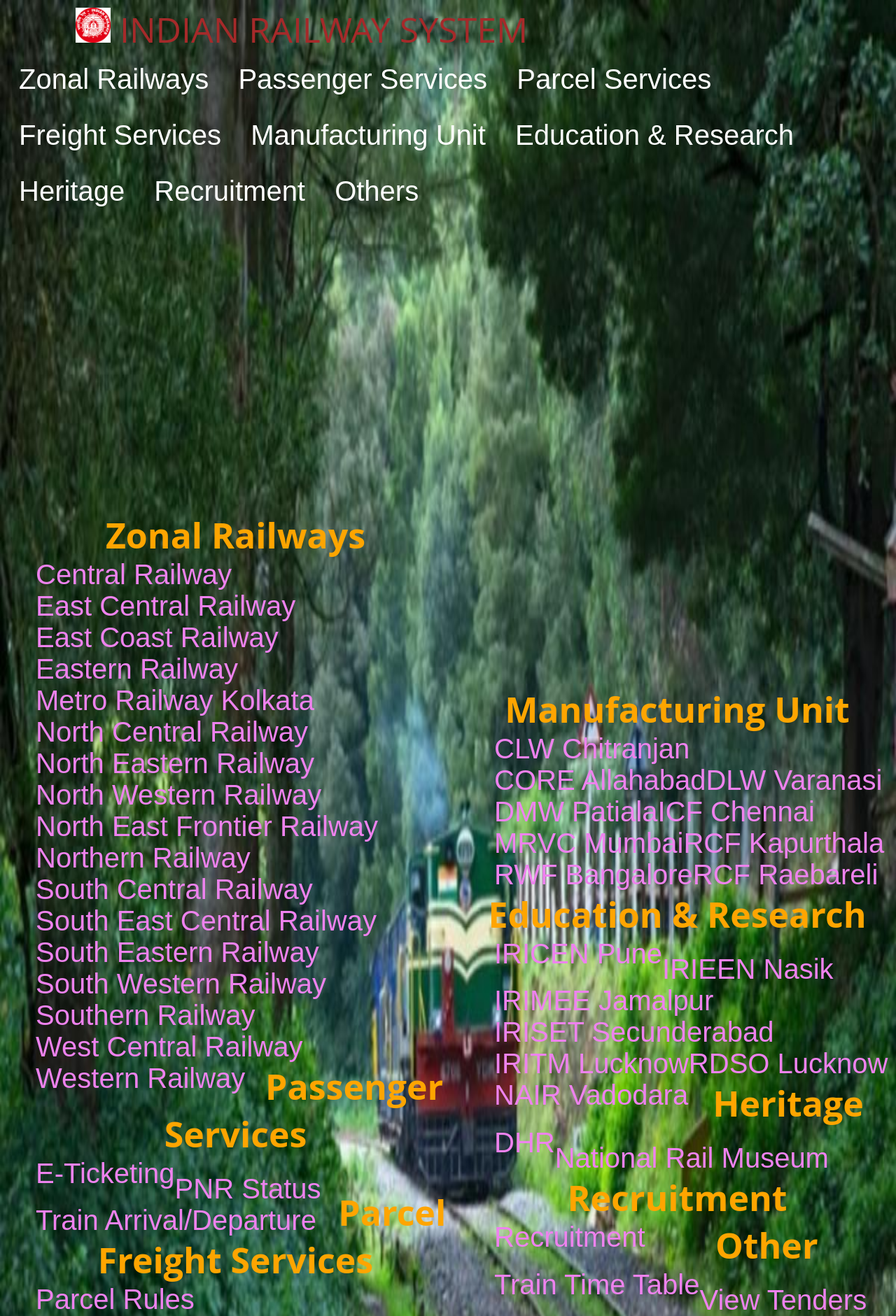
After one commit to ssumeer/Django, a Django app: template Educationaldemowebsite-reemuss/web/templates/web/sitemap.html in a window 1280 px wide. The commit adds this page. Shown: the top 1881 px of the page at 70% size. Run offline with Django 3.2, Linux system fonts and the light colour scheme; the template is opened without the code that fills it, so the values that code supplies are empty.

Commit message:
Freshup IRS

```diff
--- a/Educationaldemowebsite-reemuss/web/models.py
+++ b/Educationaldemowebsite-reemuss/web/models.py
@@ -3,10 +3,6 @@
 # Create your models here.
 
 class Member(models.Model):
-    firstname=models.CharField(max_length=30)
-    lastname=models.CharField(max_length=30)
-    username=models.CharField(max_length=30)
-    password=models.CharField(max_length=12)
 
 
     def __str__(self):
--- a/Educationaldemowebsite-reemuss/web/static/web/css/style.css
+++ b/Educationaldemowebsite-reemuss/web/static/web/css/style.css
@@ -1,3 +1,4 @@
+<<<<<<< HEAD:Educationaldemowebsite-reemuss/web/static/web/css/style.css
 @import url('https://fonts.googleapis.com/css?family=Montserrat:500&display=swap');
 @import url('https://fonts.googleapis.com/css?family=Dancing+Script&display=swap');
 @import url('https://fonts.googleapis.com/css?family=Open+Sans&display=swap');
@@ -835,3 +836,271 @@
 		width: 100%;
 	}
 }
+=======
+@import url('https://fonts.googleapis.com/css?family=Montserrat:500&display=swap');
+@import url('https://fonts.googleapis.com/css?family=Dancing+Script&display=swap');
+@import url('https://fonts.googleapis.com/css?family=Open+Sans&display=swap');
+<meta name="viewport" content="width=device-width, initial-scale=1">
+
+html {
+	scroll-behavior: smooth;
+}
+body {
+	background: white;
+	font-family: 'Open Sans', sans-serif;
+}
+
+header {
+	/*height: 90vh;*/
+	/* background: #000; */
+}
+/*FOOTER*/
+
+ul, #myUL {
+  list-style-type: none;
+}
+
+#myUL {
+  margin: 0;
+  padding: 0;
+}
+
+.caret {
+  cursor: pointer;
+  -webkit-user-select: none; /* Safari 3.1+ */
+  -moz-user-select: none; /* Firefox 2+ */
+  -ms-user-select: none; /* IE 10+ */
+  user-select: none;
+}
+
+.caret::before {
+  content: "\25B6";
+  color: black;
+  display: inline-block;
+  margin-right: 6px;
+}
+
+.caret-down::before {
+  -ms-transform: rotate(90deg); /* IE 9 */
+  -webkit-transform: rotate(90deg); /* Safari */'
+  transform: rotate(90deg);
+}
+
+.nested {
+  display: none;
+}
+
+.active {
+  display: block;
+}
+
+.dropbtn {
+  background-color: grey;
+  color: white;
+  padding: 25px;
+  font-size: 16px;
+  border: none;
+}
+
+.dropdown {
+  position: relative;
+  display: inline-block;
+}
+
+.dropdown-content {
+  display: none;
+  position: absolute;
+  background-color: grey;
+  min-width: 160px;
+  box-shadow: 0px 8px 16px 0px rgba(0,0,0,0.2);
+  z-index: 1;
+}
+
+.dropdown-content a {
+  color: black;
+  padding: 12px 16px;
+  text-decoration: none;
+  display: block;
+}
+
+.dropdown-content a:hover {background-color: #ddd;}
+
+.dropdown:hover .dropdown-content {display: block;}
+
+.dropdown:hover .dropbtn {background-color: grey;}
+body {
+  background-color: lightgrey;
+}
+body {
+  background-image: url("{% static 'web/images/railway.jpg' %}");
+}
+
+footer {
+	color: white;
+	background: transparent;
+	padding: 4px 0;
+}
+footer .footer-container {
+	max-width: 1px;
+	margin: 1px;
+	padding: 0 20px;
+	display: flex;
+	justify-content: space-between;
+	align-items: center;
+	flex-wrap: wrap-reverse;
+}
+footer .social-media img{
+	width: 22px;
+}
+footer .logo {
+	width: 180px;
+	color: #fff;
+}
+footer .social-media a{
+	margin-right: 10px;
+	font-size: 22px;
+	text-decoration: none;
+}
+footer .right-col h1{
+	font-size: 26px;
+}
+footer .border{
+	width: 1px;
+	height: 4px;
+	background: linear-gradient(to right, #FA4B37, #DF2771);
+	margin: 2px;
+}
+footer .newsletter-form {
+	display: flex;
+	justify-content: center;
+	align-items: center;
+	flex-wrap: wrap;
+}
+footer input::placeholder {
+  color: white !important;
+}
+footer .txtb {
+	flex: 1;
+	padding: 18px 40px;
+	font-size: 16px;
+	background: #343A40;
+	border: none;
+	font-weight: 700;
+	outline: none;
+	border-radius: 5px;
+	min-width: 260px;
+	margin-top: 20px;
+	color: white;
+}
+footer .btn {
+	margin-top: 20px;
+	padding: 18px 40px;
+	font-size: 16px;
+	color: #f1f1f1;
+	background: linear-gradient(to right, #FA4B37, #DF2771);
+	border: none;
+	font-weight: 700;
+	outline: none;
+	border-radius: 5px;
+	margin-left: 20px;
+	cursor: pointer;
+	transition: opacity .3s linear;
+}
+footer .btn:hover {
+	opacity: .7;
+}
+
+
+@import url('https://fonts.googleapis.com/css?family=Montserrat:500&display=swap');
+@import url('https://fonts.googleapis.com/css?family=Dancing+Script&display=swap');
+@import url('https://fonts.googleapis.com/css?family=Open+Sans&display=swap');
+html {
+	scroll-behavior: smooth;
+}
+body {
+	background: white;
+	font-family: 'Open Sans', sans-serif;
+}
+
+header {
+	/*height: 90vh;*/
+	/* background: #000; */
+}
+/*FOOTER*/
+footer {
+	color: white;
+	background: transparent;
+	padding: 1px 0;
+}
+footer .footer-container {
+	max-width: 1px;
+	margin: 1px;
+	padding: 0 20px;
+	display: flex;
+	justify-content: space-between;
+	align-items: center;
+	flex-wrap: wrap-reverse;
+}
+footer .social-media img{
+	width: 22px;
+}
+footer .logo {
+	width: 180px;
+	color: #fff;
+}
+footer .social-media a{
+	margin-right: 10px;
+	font-size: 22px;
+	text-decoration: none;
+}
+footer .right-col h1{
+	font-size: 26px;
+}
+footer .border{
+	width: 1px;
+	height: 4px;
+	background: linear-gradient(to right, #FA4B37, #DF2771);
+	margin: 2px;
+}
+footer .newsletter-form {
+	display: flex;
+	justify-content: center;
+	align-items: center;
+	flex-wrap: wrap;
+}
+footer input::placeholder {
+  color: white !important;
+}
+footer .txtb {
+	flex: 1;
+	padding: 18px 40px;
+	font-size: 16px;
+	background: #343A40;
+	border: none;
+	font-weight: 700;
+	outline: none;
+	border-radius: 5px;
+	min-width: 260px;
+	margin-top: 20px;
+	color: white;
+}
+footer .btn {
+	margin-top: 20px;
+	padding: 18px 40px;
+	font-size: 16px;
+	color: #f1f1f1;
+	background: linear-gradient(to right, #FA4B37, #DF2771);
+	border: none;
+	font-weight: 700;
+	outline: none;
+	border-radius: 5px;
+	margin-left: 20px;
+	cursor: pointer;
+	transition: opacity .3s linear;
+}
+footer .btn:hover {
+	opacity: .7;
+}
+
+
+>>>>>>> 0845f32 (Freshup IRS):web/static/web/css/style.css
--- /dev/null
+++ b/Educationaldemowebsite-reemuss/web/templates/web/sitemap.html
@@ -0,0 +1,402 @@
+<html>
+<head>
+ {% load static %}
+	<link rel="shortcut icon" type="png" href="{% static 'web/images/logo.jpeg' %}">
+	<meta charset="utf-8">
+	<meta http-equiv="X-UA-Comaptible" content="IE=edge">
+	<title>INDIAN RAILWAY SYSTEM</title>
+	<meta name="desciption" content="">
+	<meta name="viewport" content="width=device-width, initial-scale=1">
+
+	<link rel="stylesheet" type="text/css" href="{% static 'web/css/style.css' %}">
+
+  <style>
+  * {box-sizing: border-box;}
+html {
+  height: 100% 100%;
+  width: 100% 100%;
+
+}
+ul, #myUL {
+  list-style-type: none;
+}
+dt {
+  display: block;
+  font-size:50px;
+  color:orange;
+}
+
+a {
+
+  font-size:40px;
+  color:violet;
+}
+#myUL {
+  margin: 0;
+  padding: 0;
+}
+
+.caret {
+  cursor: pointer;
+  -webkit-user-select: none; /* Safari 3.1+ */
+  -moz-user-select: none; /* Firefox 2+ */
+  -ms-user-select: none; /* IE 10+ */
+  user-select: none;
+}
+
+.caret::before {
+  content: "\25B6";
+  color: black;
+  display: inline-block;
+  margin-right: 6px;
+}
+
+.caret-down::before {
+  -ms-transform: rotate(90deg); /* IE 9 */
+  -webkit-transform: rotate(90deg); /* Safari */'
+  transform: rotate(90deg);
+}
+
+.nested {
+  display: none;
+}
+
+.active {
+  display: block;
+}
+
+.dropbtn {
+  background-color: transparent;
+  color: white;
+  padding: 1px;
+  font-size: 1px;
+
+      opacity: 100;
+
+  border: 2px solid transparent;
+}
+
+.dropbtn a {
+  color: white;
+  padding: 12px 16px;
+  text-decoration: none;
+  display: block;
+}
+
+.dropbtn a:hover {background-color: black;}
+
+.dropdown {
+    background-color: transparent;
+    color: white;
+  position: relative;
+  display: inline-block;
+        opacity: 1;
+}
+
+.dropdown-content {
+  display: none;
+  position: absolute;
+  background-color: transparent;
+  min-width: 160px;
+  box-shadow: 0px 8px 16px 0px rgba(0,0,0,0.2);
+  z-index: 1;
+}
+
+.dropdown-content a {
+  color: white;
+  padding: 12px 16px;
+  text-decoration: none;
+  display: block;
+}
+
+.dropdown-content a:hover {background-color: black;}
+
+.dropdown:hover .dropdown-content {display: block;}
+
+.dropdown:hover .dropbtn {background-color: transparent;}
+
+body {
+  background-image: url("{% static 'web/images/railway.jpg' %}");
+  background-repeat: no-repeat;
+   background-position: center center;
+     background-size: 100% 100%;
+}
+
+header{
+height: 100% 100%;
+  width: 100% 100%;
+background-colour: transparent;
+}
+
+
+
+
+
+table, th, td {
+  border:1px solid black;
+  border-style: none;
+}
+</style>
+
+
+<script type="text/javascript" src="{% static 'web/script.js' %}""></script>
+
+	<script>
+		$(window).on('scroll', function(){
+  			if($(window).scrollTop()){
+  			  $('nav').addClass('black');
+ 			 }else {
+ 		   $('nav').removeClass('black');
+ 		 }
+		})
+	</script>
+	<meta name="viewport" content="width=device-width, initial-scale=1">
+
+</head>
+<body>
+
+
+
+
+<header>
+ <left style="font-size: 50px; color:brown;padding: 100px"><img src="{% static 'web/images/logo2.png' %}" width="50" height="50"> INDIAN RAILWAY SYSTEM</left>
+     <br>
+
+<div class="dropdown">
+  <button class="dropbtn "><a href="">Zonal Railways</a></button>
+  <div class="dropdown-content">
+    <a href="http://www.cr.indianrailways.gov.in/">Central Railway</a>
+    <a href="http://www.ecr.indianrailways.gov.in/">East Central Railway</a>
+    <a href="http://www.eastcoastrail.indianrailways.gov.in/">East Coast Railway</a>
+    <a href="http://www.er.indianrailways.gov.in/">Eastern Railway</a>
+
+    <a href="http://www.mtp.indianrailways.gov.in/">Metro Railway Kolkata</a>
+    <a href="http://www.ncr.indianrailways.gov.in/">North Central Railway</a>
+    <a href="http://www.ner.indianrailways.gov.in/">North Eastern Railway</a>
+    <a href="http://www.nwr.indianrailways.gov.in/">North Western Railway</a>
+    <a href="http://www.nfr.indianrailways.gov.in/">North East Frontier Railway</a>
+    <a href="http://www.nr.indianrailways.gov.in/">Northern Railway</a>
+    <a href="http://www.scr.indianrailways.gov.in/" >South Central Railway</a>
+    <a href="http://www.secr.indianrailways.gov.in/">South East Central Railway</a>
+    <a href="http://www.ser.indianrailways.gov.in/" >South Eastern Railway</a>
+    <a href="http://www.swr.indianrailways.gov.in/" >South Western Railway</a>
+    <a href="http://www.sr.indianrailways.gov.in/"> Southern Railway</a>
+    <a href="http://www.wcr.indianrailways.gov.in/">West Central Railway</a>
+    <a href="http://www.wr.indianrailways.gov.in/">Western Railway</a>
+      </div>
+</div>
+
+<div class="dropdown">
+<button class="dropbtn "><a href="">Passenger Services</a></button>
+  <div class="dropdown-content">
+
+  <a href="http://www.irctc.co.in/">E-Ticketing</a>
+    <a href="http://www.indianrail.gov.in/pnr_Enq.html" >PNR Status</a>
+    <a href="http://www.trainenquiry.com/" >Train Arrival/Departure</a>
+     <a href="http://www.ecatering.irctc.co.in/eCatering/" >E-Catering</a>
+      <a href="http://www.irctctourism.com/cgi-bin/rr.dll/irctc/services/rrhome.do/" >Retiring Room</a>
+  </div>
+</div>
+<div class="dropdown">
+<button class="dropbtn "><a href="">Parcel Services</a></button>
+  <div class="dropdown-content">
+    <a href="http://www.indianrailways.gov.in/fois/pms/layout/parcel_rules.seam">Parcel Rules</a>
+    <a href="http://www.indianrailways.gov.in/fois/pms/layout/parcel_freight_calculator.seam">Parcel Charges Calculator</a>
+  <a href="http://www.indianrailways.gov.in/railwayboard/view_section.jsp?lang=0&id=0,6,335">Parcel Rates</a>
+  <a href="http://www.indianrailways.gov.in/fois/pms/layout/wharfage_table.seam">Wharfage Table</a>
+  <a href="http://www.indianrailways.gov.in/fois/pms/layout/forwarding_note.seam">Download Forwarding Note</a>
+  <a href="http://www.indianrailways.gov.in/fois/pms/layout/cabin_layout.seam">Cabin Layout</a>
+
+  </div>
+</div>
+<div class="dropdown">
+<button class="dropbtn "><a href="">Freight Services</a></button>
+  <div class="dropdown-content">
+      <a href="http://www.indianrailways.gov.in/fois/fois/layout/station_search.seam">Stations/Siding Profile</a>
+    <a href="http://www.indianrailways.gov.in/fois/fois/layout/two_point_rakes.seam">Two Point Rakes</a>
+    <a href="http://www.indianrailways.gov.in/fois/fois/layout/track_trace_fnr.seam">Track and Trace(FNR Enquiry)</a>
+    <a href="http://www.indianrailways.gov.in/fois/fois/layout/steel_rack_stations.seam">Steel Rake Stations</a>
+  </div>
+</div>
+<div class="dropdown">
+<button class="dropbtn "><a href="">Manufacturing Unit</a></button>
+  <div class="dropdown-content">
+  <a href="http://www.clw.indianrailways.gov.in/">CLW Chitranjan</a>
+<a href="http://www.core.indianrailways.gov.in/">CORE Allahabad</a>
+<a href="http://www.dlw.indianrailways.gov.in/">DLW Varanasi</a>
+<a href="http://www.dmw.indianrailways.gov.in/">DMW Patiala</a>
+<a href="http://www.icf.indianrailways.gov.in/">ICF Chennai</a>
+<a href="http://www.mrvc.indianrailways.gov.in/">MRVC Mumbai</a>
+<a href="http://www.rcf.indianrailways.gov.in/">RCF Kapurthala</a>
+<a href="http://www.rwf.indianrailways.gov.in/">RWF Bangalore</a>
+<a href="http://www.rcfrbl.indianrailways.gov.in/">RCF Raebareli</a>
+
+  </div>
+</div>
+<div class="dropdown">
+<button class="dropbtn "><a href="">Education & Research</a></button>
+  <div class="dropdown-content">
+  <a href="http://www.iricen.indianrailways.gov.in/">IRICEN Pune</a>
+<a href="http://www.irieen.indianrailways.gov.in/">IRIEEN Nasik</a>
+<a href="http://www.irimee.indianrailways.gov.in/">IRIMEE Jamalpur</a>
+<a href="http://www.iriset.indianrailways.gov.in/">IRISET Secunderabad</a>
+<a href="http://www.iritm.indianrailways.gov.in/">IRITM Lucknow</a>
+<a href="http://www.rdso.indianrailways.gov.in/">RDSO Lucknow</a>
+<a href="http://www.rscbrc.indianrailways.gov.in/">NAIR Vadodara</a>
+
+  </div>
+</div>
+
+<div class="dropdown">
+<button class="dropbtn "><a href="">Heritage</a></button>
+  <div class="dropdown-content">
+
+   <a href="http://dhr.indianrailways.gov.in/">DHR</a>
+<a href="http://www.nrm.indianrailways.gov.in/">National Rail Museum</a>
+  </div>
+</div>
+
+<div class="dropdown">
+<button class="dropbtn "><a href="">Recruitment</a></button>
+  <div class="dropdown-content">
+   <a href="http://www.indianrailways.gov.in/railwayboard/view_section.jsp?lang=0&id=0,7,1281">Recruitment</a>
+  </div>
+</div>
+
+<div class="dropdown">
+<button class="dropbtn "><a href="">Others</a></button>
+  <div class="dropdown-content">
+  <a href="http://www.trainenquiry.com/o/TrainScheduleByName.aspx">Train Time Table</a>
+<a href="http://www.indianrailways.gov.in/tenders.html">View Tenders</a>
+<a href="http://customercare.indianrailways.gov.in/">Submit</a>
+<a href="http://www.indianrail.gov.in/sms_Service.html">SMS</a>
+<a href="http://www.indianrailways.gov.in/images/footerlogo.gif">India.govern.in</a>
+<a href="http://www.indianrail.gov.in/disclaimer.html">Disclaimer</a>
+      </div>
+</div>
+
+
+
+
+</centre>
+</header>
+
+<table style="width:100%">
+  <tr>
+    <th>
+    <dl>
+  <dt>Zonal Railways</dt>
+  <dd>
+
+    <a href="http://www.cr.indianrailways.gov.in/">Central Railway</a></centre><br>
+<a href="http://www.ecr.indianrailways.gov.in/">East Central Railway</a><br>
+<a href="http://www.eastcoastrail.indianrailways.gov.in/">East Coast Railway</a><br>
+<a href="http://www.er.indianrailways.gov.in/">Eastern Railway</a><br>
+<a href="http://www.mtp.indianrailways.gov.in/">Metro Railway Kolkata</a><br>
+<a href="http://www.ncr.indianrailways.gov.in/">North Central Railway</a><br>
+<a href="http://www.ner.indianrailways.gov.in/">North Eastern Railway</a><br>
+<a href="http://www.nwr.indianrailways.gov.in/">North Western Railway</a><br>
+<a href="http://www.nfr.indianrailways.gov.in/">North East Frontier Railway</a><br>
+<a href="http://www.nr.indianrailways.gov.in/">Northern Railway</a><br>
+<a href="http://www.scr.indianrailways.gov.in/">South Central Railway</a><br>
+<a href="http://www.secr.indianrailways.gov.in/">South East Central Railway</a><br>
+<a href="http://www.ser.indianrailways.gov.in/">South Eastern Railway</a><br>
+<a href="http://www.swr.indianrailways.gov.in/">South Western Railway</a><br>
+<a href="http://www.sr.indianrailways.gov.in/">Southern Railway</a><br>
+<a href="http://www.wcr.indianrailways.gov.in/">West Central Railway</a><br>
+<a href="http://www.wr.indianrailways.gov.in/">Western Railway</a><br>
+
+</dd>
+
+<dt>Passenger Services</dt>
+  <dd>
+<a href="http://www.irctc.co.in/">E-Ticketing</a><br>
+<a href="http://www.indianrail.gov.in/pnr_Enq.html">PNR Status</a><br>
+<a href="http://www.trainenquiry.com/o/indexNS.aspx">Train Arrival/Departure</a>
+</dd>
+
+<dt>Parcel Freight Services</dt>
+  <dd>
+<a href="http://www.indianrailways.gov.in/fois/pms/layout/parcel_rules.seam">Parcel Rules</a><br>
+<a href="http://www.indianrailways.gov.in/fois/pms/layout/parcel_freight_calculator.seam">Parcel Charges Calculator</a><br>
+<a href="http://www.indianrailways.gov.in/railwayboard/view_section.jsp?lang=0&id=0,6,335">Parcel Rates</a><br>
+<a href="http://www.indianrailways.gov.in/fois/pms/layout/wharfage_table.seam">Wharfage Table</a><br>
+<a href="http://www.indianrailways.gov.in/fois/pms/layout/forwarding_note.seam">Download Forwarding Note</a><br>
+<a href="http://www.indianrailways.gov.in/fois/pms/layout/cabin_layout.seam">Cabin Layout</a><br>
+<a href="http://www.indianrailways.gov.in/fois/fois/layout/station_search.seam">Stations/Siding Profile</a><br>
+<a href="http://www.indianrailways.gov.in/fois/fois/layout/two_point_rakes.seam">Two Point Rakes</a><br>
+<a href="http://www.indianrailways.gov.in/fois/fois/layout/track_trace_fnr.seam">Track and Trace(FNR Enquiry)</a><br>
+<a href="http://www.indianrailways.gov.in/fois/fois/layout/steel_rack_stations.seam">Steel Rake Stations</a>
+</dd>
+<dl>
+</th>
+<th>
+<dl>
+  <dt>Manufacturing Unit</dt>
+  <dd>
+<a href="http://www.clw.indianrailways.gov.in/">CLW Chitranjan</a><br>
+<a href="http://www.core.indianrailways.gov.in/">CORE Allahabad</a><br>
+<a href="http://www.dlw.indianrailways.gov.in/">DLW Varanasi</a><br>
+<a href="http://www.dmw.indianrailways.gov.in/">DMW Patiala</a>
+<a href="http://www.icf.indianrailways.gov.in/">ICF Chennai</a><br>
+<a href="http://www.mrvc.indianrailways.gov.in/">MRVC Mumbai</a><br>
+<a href="http://www.rcf.indianrailways.gov.in/">RCF Kapurthala</a><br>
+<a href="http://www.rwf.indianrailways.gov.in/">RWF Bangalore</a><br>
+<a href="http://www.rcfrbl.indianrailways.gov.in/">RCF Raebareli</a>
+</dd>
+<dt>Education & Research</dt>
+  <dd>
+<a href="http://www.iricen.indianrailways.gov.in/">IRICEN Pune</a><br>
+<a href="http://www.irieen.indianrailways.gov.in/">IRIEEN Nasik</a><br>
+<a href="http://www.irimee.indianrailways.gov.in/">IRIMEE Jamalpur</a><br>
+<a href="http://www.iriset.indianrailways.gov.in/">IRISET Secunderabad</a><br>
+<a href="http://www.iritm.indianrailways.gov.in/">IRITM Lucknow</a><br>
+<a href="http://www.rdso.indianrailways.gov.in/">RDSO Lucknow</a><br>
+<a href="http://www.rscbrc.indianrailways.gov.in/">NAIR Vadodara</a>
+</dd>
+<dt>Heritage</dt>
+  <dd>
+<a href="http://dhr.indianrailways.gov.in/">DHR</a><br>
+<a href="http://www.nrm.indianrailways.gov.in/">National Rail Museum</a>
+</dd>
+<dt>Recruitment</dt>
+  <dd>
+<a href="http://www.indianrailways.gov.in/railwayboard/view_section.jsp?lang=0&id=0,7,1281">Recruitment</a>
+</dd>
+<dt>Other</dt>
+  <dd>
+<a href="http://www.trainenquiry.com/o/TrainScheduleByName.aspx">Train Time Table</a><br>
+<a href="http://www.indianrailways.gov.in/tenders.html">View Tenders</a><br>
+<a href="http://customercare.indianrailways.gov.in/">Submit</a><br>
+<a href="http://www.indianrail.gov.in/sms_Service.html">SMS</a><br>
+<a href="http://www.indianrailways.gov.in/images/footerlogo.gif">India.govern.in</a><br>
+<a href="http://www.indianrail.gov.in/disclaimer.html">Disclaimer</a>
+</dd>
+</dl>
+</th>
+
+  </tr>
+</table>
+
+
+
+<footer>
+				{% load static %}
+
+				<p style="font-size: 50px; color:white;padding: 50px"><img src="{% static 'web/images/mobile.png' %}" width="30" height="30"> +91-0000000000<br><img src="{% static 'web/images/gmail.png' %}" width="30" height="30">&nbsp; site@irs.gov.in</p><br>
+
+			</div>
+		</div>
+	</footer>
+
+
+
+
+
+
+
+	</div>
+	</div>
+
+</body>
+</html>
--- a/Educationaldemowebsite-reemuss/web/urls.py
+++ b/Educationaldemowebsite-reemuss/web/urls.py
@@ -2,7 +2,6 @@
 from . import views
 
 urlpatterns = [
-    url(r'^$', views.index, name='index'),
-    url(r'^login/$', views.login, name='login'),
-    url(r'^home/$', views.home, name='home'),
+    url(r'^sitemap/$', views.sitemap, name='sitemap'),
+
 ]
--- a/Educationaldemowebsite-reemuss/website/views.py
+++ b/Educationaldemowebsite-reemuss/website/views.py
@@ -2,4 +2,4 @@
 from . import views
 
 def index_redirect(request):
-    return redirect('/web/')
+    return redirect('/web/sitemap')
```
Also changed, not shown: Educationaldemowebsite-reemuss/web/views.py (+2 -18 lines), Educationaldemowebsite-reemuss/web/static/web/images/logo.jpeg (added), Educationaldemowebsite-reemuss/web/static/web/images/logo2.png (added), Educationaldemowebsite-reemuss/web/static/web/images/railway.jpg (added), db.sqlite3 (added).
